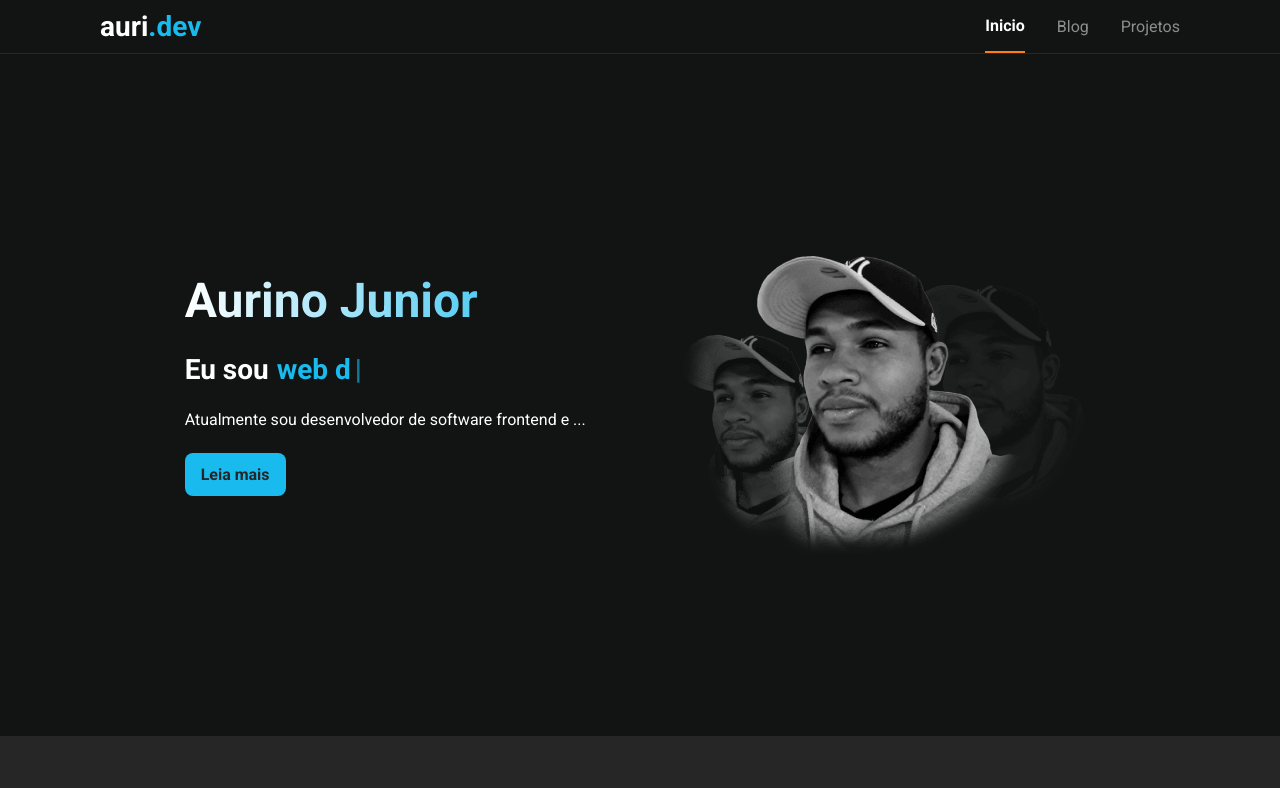
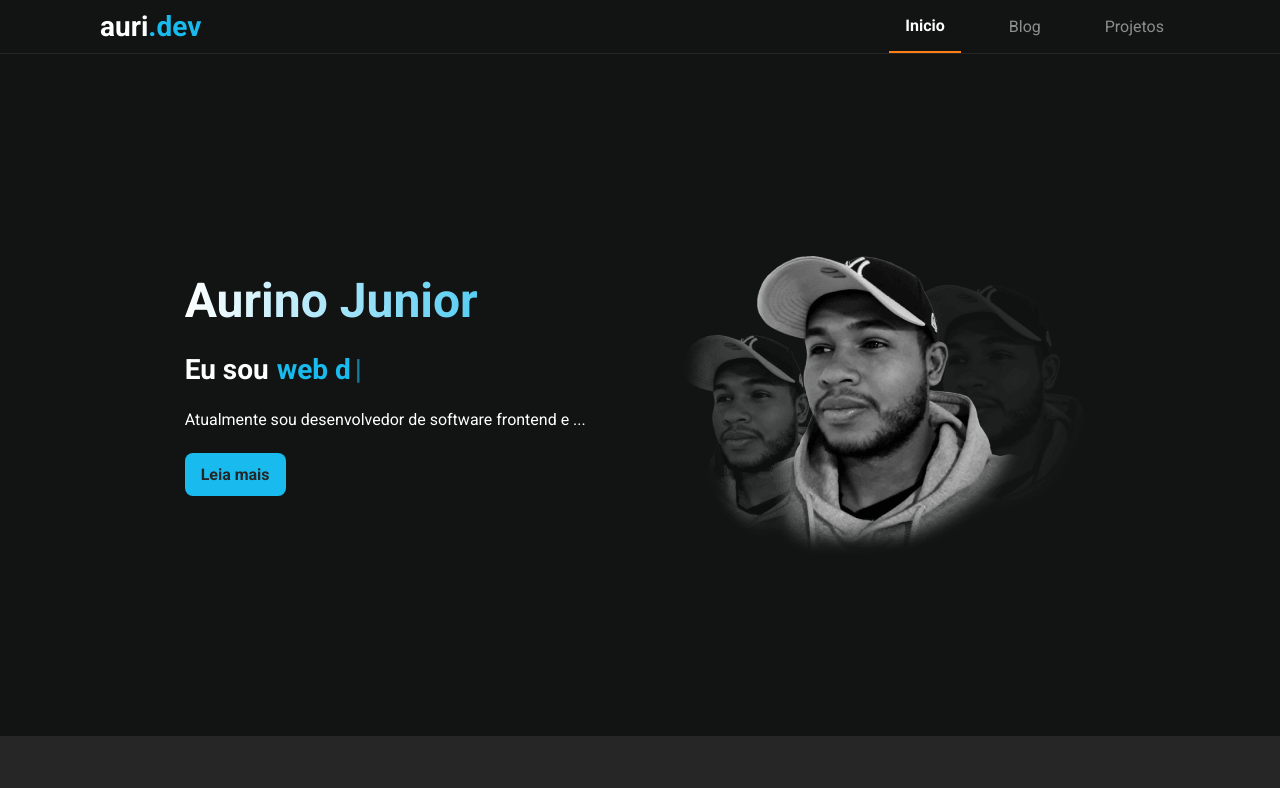
Before and after one commit to AurinoJunior/aurino.dev-v2-old, a Next.js app: page / in a window 1280 px wide. Shown: the top 788 px of the page. Built offline with nearby package versions, Linux system fonts and the light colour scheme.

Commit message:
Fix click area menu

```diff
--- a/src/components/_ui/Header/Header.styles.ts
+++ b/src/components/_ui/Header/Header.styles.ts
@@ -60,6 +60,10 @@ export const Menu = styled.nav`
         filter: none;
       }
     }
+
+    a {
+      padding: 1rem;
+    }
   }
 
   @media (max-width: ${tablet_size}) {
```
